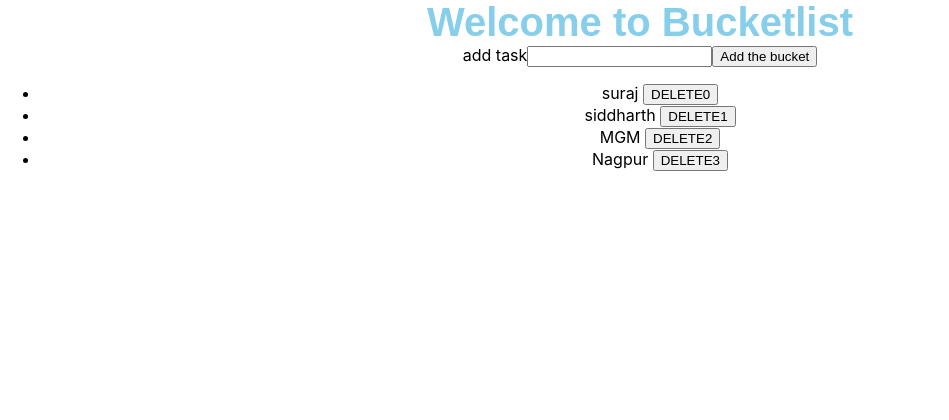
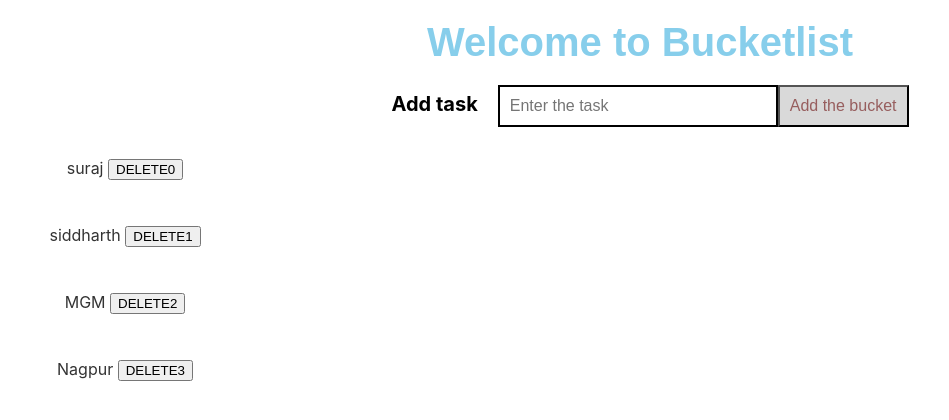
Before and after one commit to surajkawadkar/todolist, a React (Create React App) app: page / in a window 1280 px wide. Shown: the top 420 px of the page, without its empty margins (0-949 px from the left). Built offline with nearby package versions, Linux system fonts and the light colour scheme.

Commit message:
styling the page but delete function doesnt run

```diff
--- a/src/App.css
+++ b/src/App.css
@@ -36,10 +36,3 @@
     transform: rotate(360deg);
   }
 }
-
-.heading{
-  font-size: 40px;
-  font-family: Arial, Helvetica, sans-serif;
-  font-weight: bold;
-  color:skyblue;
-}
--- a/src/components/AddItem.js
+++ b/src/components/AddItem.js
@@ -1,5 +1,5 @@
 import React, { Component } from 'react'
-import '../App.css';
+import '../style.css';
 
  class AddItem extends Component {
      constructor(props) {
@@ -31,15 +31,42 @@ import '../App.css';
 
          })
      }
-     removeItem = event =>{
 
-        console.log("works")
+    //  removeItemdeleteItem(key) {
+    //     var filteredList = this.state.items.filter(function (item) {
+    //       return (item.key !== key);
+    //     });
+
+    //     this.setState({
+    //       list: filteredItems
+    //     });
+    //   }
+/////////////////////////
+
+ removeItem = (item) =>{
+    console.log("works")
+     let filteredList = this.state.list.list.filter(list=>{
+         return(list!==item)
+     })
+
+     this.setState(
+
+         this.setState({list:filteredList})
+     )
+ }
+//////////////////////////////////////////////////////
+    //  removeItem = event =>{
+
+    //     console.log("works")
+    //     console.log(index)
 
 
 
 
 
-            }
+    //         }
+
+////////////////////////////////////////////////////////
           //  list = list.splice(index,1)
           //  console.log(list)
 
@@ -54,17 +81,18 @@ import '../App.css';
         console.log(this.state.list)
         console.log("element"+element)
 
+
         return (
             <div >
                <div className="heading">Welcome to Bucketlist</div>
 
-                <label>add task</label>
-                <input type="text" value = {this.state.element} onChange={this.handleElementChange}/>
-                <button type="submit" onClick={this.handleSubmit}>Add  the bucket</button>
+                <label>Add task</label>
+                <input type="text" value = {this.state.element} onChange={this.handleElementChange} placeholder="Enter the task"/>
+                <button type="submit" onClick={this.handleSubmit} className="add-btn">Add  the bucket</button>
 
-                <ul>
+                <ul className="ul-list">
                    {this.state.list.map((item,index)=>(
-                       <li key  = {index}>{item} <button onClick={this.removeItem} value={index}>DELETE{index}</button></li>
+                       <li key  = {index}>{item} <button onClick={(e)=>this.removeItem(item)} value={index}>DELETE{index}</button></li>
 
                    ))}
                </ul>
--- /dev/null
+++ b/src/style.css
@@ -0,0 +1,55 @@
+
+.heading{
+    font-size: 40px;
+    font-family: Arial, Helvetica, sans-serif;
+    font-weight: bold;
+    color:skyblue;
+    margin:20px;
+  }
+
+  .ul-list{
+    list-style: none;
+    padding-left: 0;
+    width: 250px;
+
+  }
+  .ul-list li{
+    color: #333;
+    background-color: rgba(255,255,255,.5);
+    padding: 15px;
+    margin-bottom: 15px;
+    border-radius: 5px;
+    list-style: none;
+    text-align: center;
+  }
+
+  label{
+      margin: 20px;
+      text-decoration: black;
+      font-weight: bold;
+      font-size: 20px;
+  }
+
+input {
+  margin: 0;
+  border: 2px solid black;
+  border-radius: 0;
+  width: 20%;
+  padding: 10px;
+
+  font-size: 16px;
+}
+
+  .add-btn{
+
+        padding: 10px;
+
+        background: #d9d9d9;
+        color: rgb(151, 94, 94);
+
+        text-align: center;
+        font-size: 16px;
+        cursor: pointer;
+        transition: 0.3s;
+        border-radius: 0;
+  }
```
Also changed, not shown: 1 other file (tests, documents, lock files or other folders).
